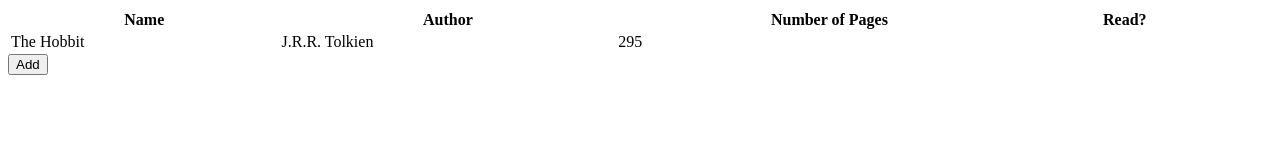
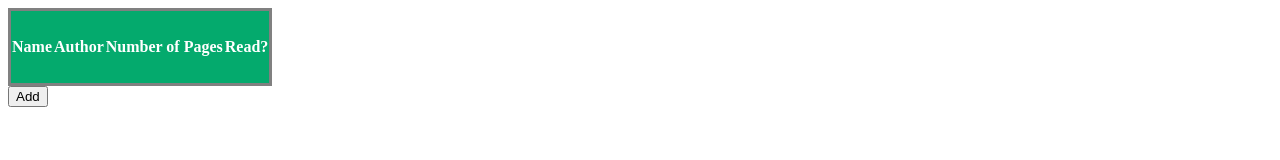
Before and after one commit to smccourtb/library, a plain HTML site: page index.html in a window 1280 px wide. Drawn offline with Linux system fonts and the light colour scheme.

Commit message:
table formatting and styling

```diff
--- a/index.html
+++ b/index.html
@@ -10,17 +10,12 @@
 </head>
 <body>
     <div>
-        <table>
+        <table id="bookTable">
             <tr>
                 <th>Name</th>
                 <th>Author</th>
                 <th>Number of Pages</th>
                 <th>Read?</th>
-            </tr>
-            <tr>
-                <td>The Hobbit</td>
-                <td>J.R.R. Tolkien</td>
-                <td>295</td>
             </tr>
         </table>
     </div>
--- a/styles.css
+++ b/styles.css
@@ -5,5 +5,17 @@
 }
 
 table {
-    width: 1200px;
+    border-collapse: collapse;
+    width: auto;
+    border-style: solid;
 }
+
+th {
+    height: 70px;
+    background-color: #04AA6D;
+    color: white;
+}
+
+tr:nth-child(even) {
+    background-color: #dadada;
+}
```
